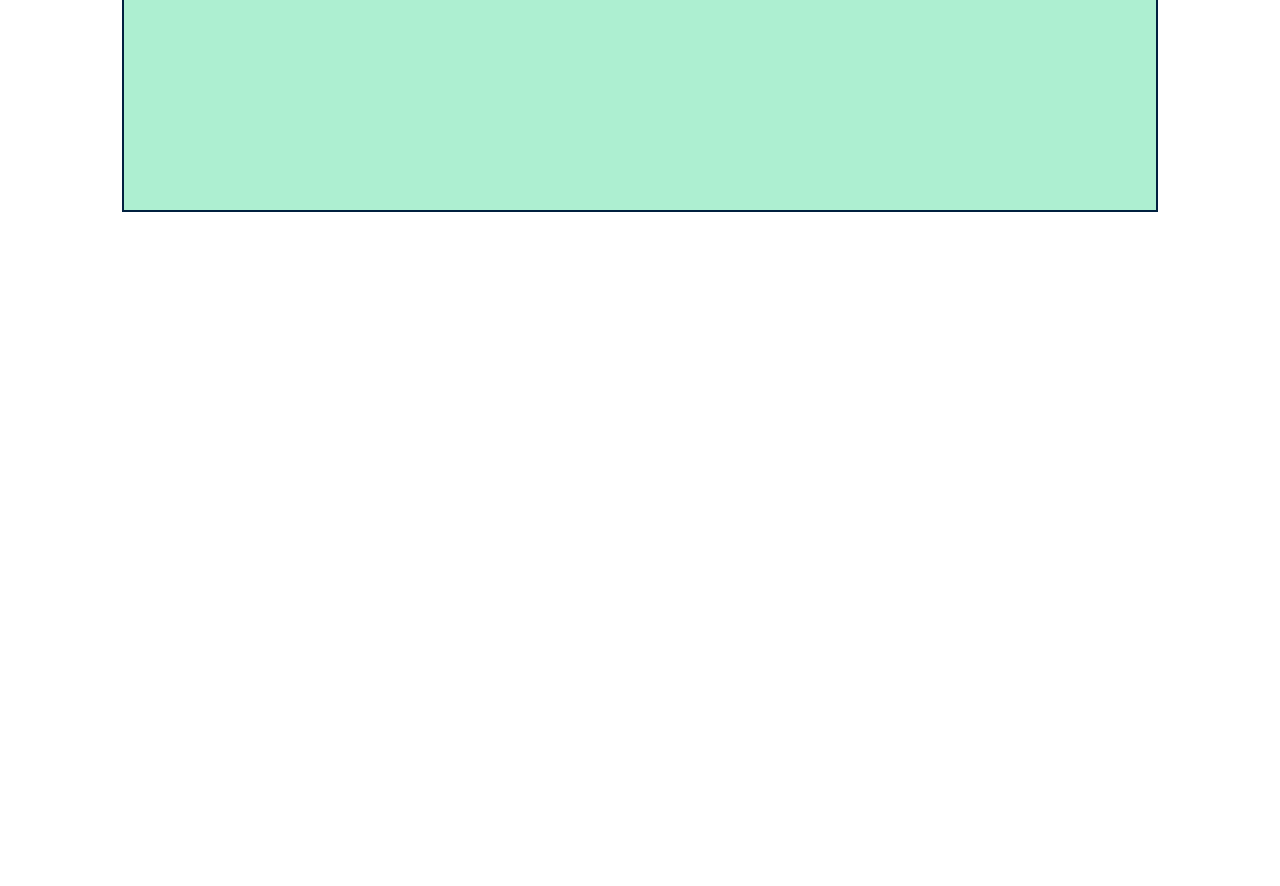
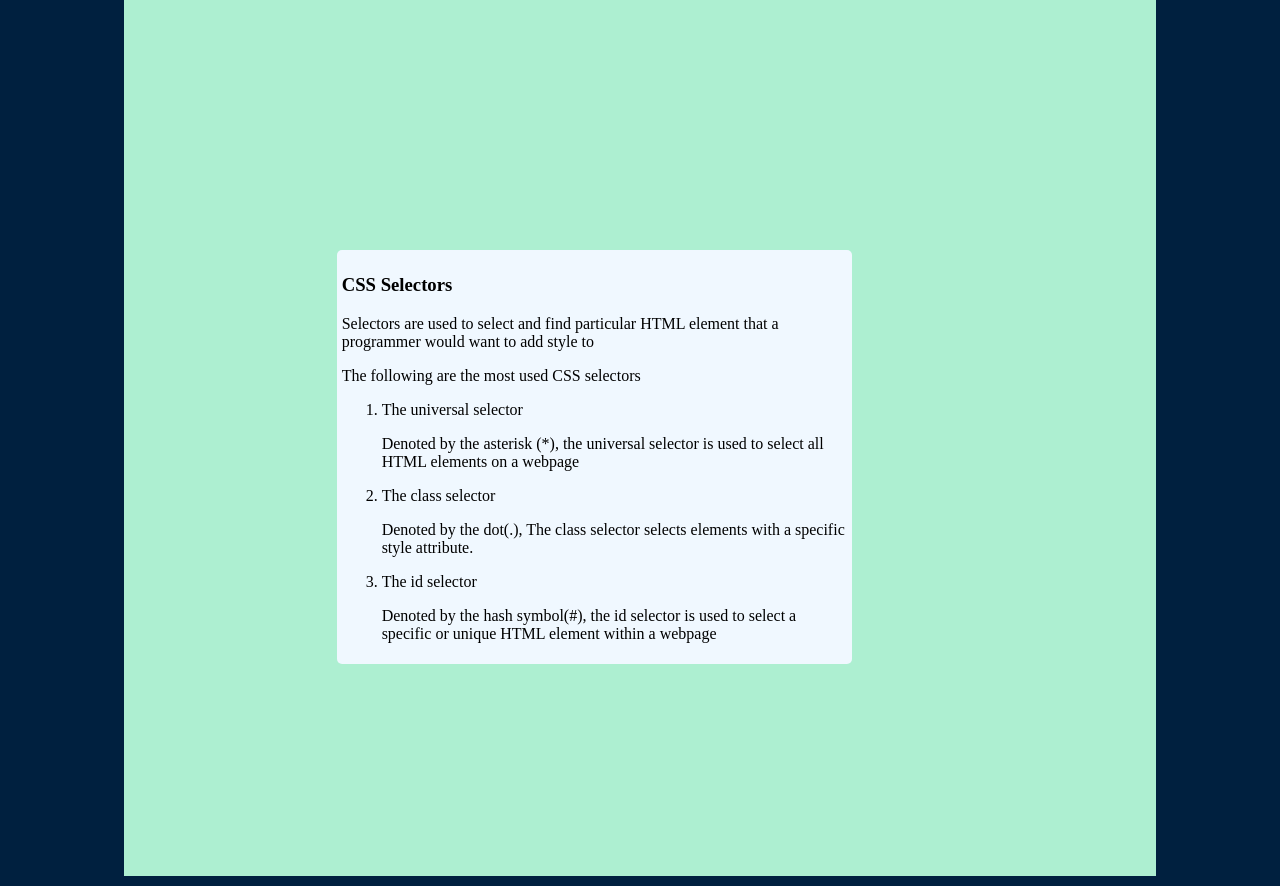
Before and after one commit to eliezerjoel/Kaggulire-Joel-Eliezer-midsemester, a plain HTML site: page aboutcss.html in a window 1280 px wide. Shown: the part 880-1766 px from the top of the page. Before the commit the page ends 1100 px from the top, so only its background shows below. Drawn offline with Linux system fonts and the light colour scheme.

Commit message:
final com

```diff
--- a/aboutcss.html
+++ b/aboutcss.html
@@ -7,7 +7,7 @@
     <title>About CSS</title>
     <link rel="stylesheet" href="sitayilo/stlyes.css">
 </head>
-<body>
+<body style="background-color: #00203FFF;">
     <div class="container1">
         <ul>
             <li><a class="ab"href="index.html">Home</a></li>
@@ -40,6 +40,19 @@
                 </li>
             </ol>
         </div>
+        <div class="conts">
+            <h3>CSS Selectors</h3>
+            <p>Selectors are used to select and find particular HTML element that a programmer would want to add style to</p>
+            <p>The following are the most used CSS selectors</p>
+            <ol>
+                <li>The universal selector</li>
+                <p>Denoted by the asterisk (*), the universal selector is used to select all HTML elements on a webpage</p>
+                <li>The class selector</li>
+                <p>Denoted by the dot(.), The class selector selects elements with a specific style attribute.</p>
+                <li>The id selector</li>
+                <p>Denoted by the hash symbol(#), the id selector is used to select a specific or unique HTML element within a webpage</p>
+            </ol>
+        </div>
 
     </div>
 
```
Also changed, not shown: index.html (+1 -1 lines), mystory.html (+1 -1 lines), whoami.html (+1 -1 lines).
